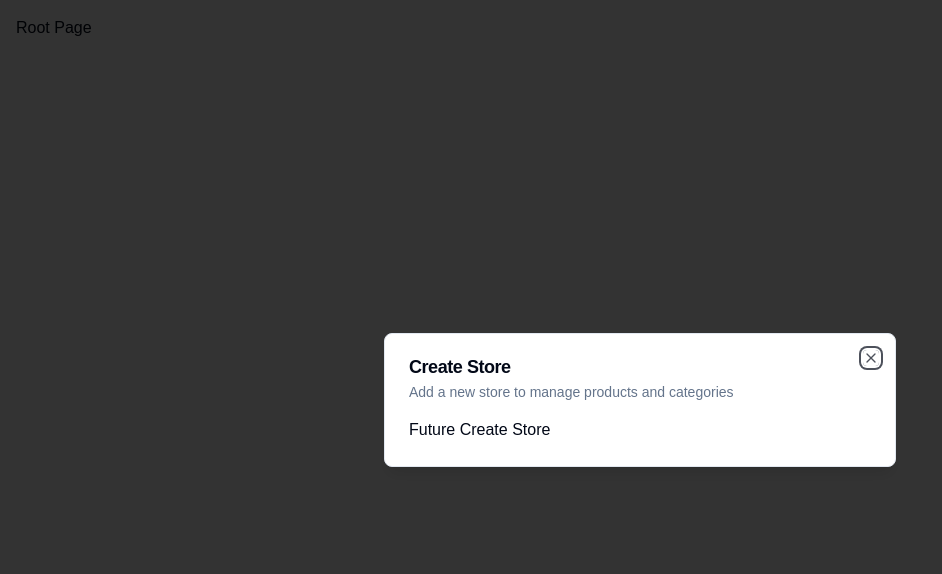
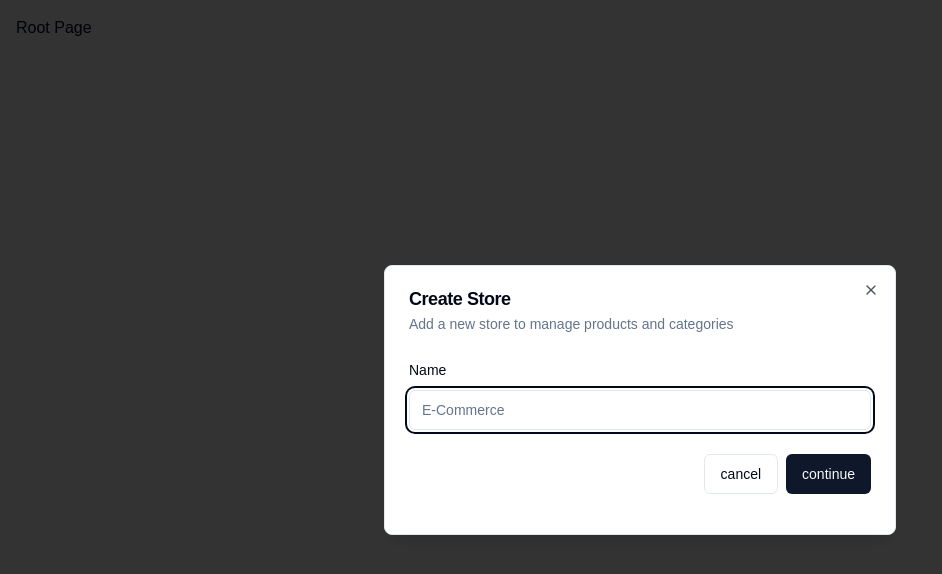
Before and after one commit to murtazanarwar/Kartly-Admin, a Next.js app: page / in a window 1280 px wide. Shown: the top 574 px of the page, without its empty margins (0-942 px from the left). Built offline with nearby package versions, Linux system fonts and the light colour scheme.

Commit message:
modal form added

```diff
--- a/components/modals/store-modal.tsx
+++ b/components/modals/store-modal.tsx
@@ -1,19 +1,68 @@
 "use client";
+import * as z from "zod";
+
 import { useStoreModal } from '@/hooks/use-store-modal';
 import { Modal } from '@/components/ui/modal';
+import { useForm } from 'react-hook-form';
+import { zodResolver } from "@hookform/resolvers/zod";
+import { Form,
+         FormControl,
+         FormField,
+         FormItem,
+         FormLabel,
+         FormMessage
+        } from "@/components/ui/form";
 
+import { Input } from "@/components/ui/input";
+import { Button } from "@/components/ui/button";
+
+const formSchema = z.object({
+    name: z.string().min(1),
+});
 
 export const StoreModal = () => {
     const storeModal = useStoreModal();
+    const form = useForm<z.infer<typeof formSchema>>({
+        resolver: zodResolver(formSchema),
+        defaultValues: {
+            name: "",
+        },
+    });
+
+    const onSubmit = async ( values: z.infer<typeof formSchema>) => {
+        console.log( values );
+    }
 
     return (
             <Modal
                 title="Create Store"
                 description="Add a new store to manage products and categories"
                 isOpen= {storeModal.isOpen}
-                onClose={storeModal.onClose}
-            >
-                Future Create Store
+                onClose={storeModal.onClose} >
+                <div>
+                    <div className="space-y-4 py-2 pb-4">
+                        <Form {...form}>
+                            <form onSubmit={form.handleSubmit(onSubmit)}>
+                                <FormField
+                                    control={form.control}
+                                    name="name"
+                                    render={({ field }) => (
+                                        <FormItem>
+                                            <FormLabel>Name</FormLabel>
+                                            <FormControl>
+                                                <Input placeholder="E-Commerce" {...field}/>
+                                            </FormControl>
+                                            <FormMessage />
+                                        </FormItem>
+                                )}/>
+                                <div className="pt-6 space-x-2 flex item-center justify-end">
+                                    <Button variant="outline" onClick = {storeModal.onClose}>cancel</Button>
+                                    <Button type="submit" >continue</Button>
+                                </div>
+                            </form>
+                        </Form>
+                    </div>
+                </div>
             </Modal>
     )
 }
--- /dev/null
+++ b/components/ui/form.tsx
@@ -0,0 +1,178 @@
+"use client"
+
+import * as React from "react"
+import * as LabelPrimitive from "@radix-ui/react-label"
+import { Slot } from "@radix-ui/react-slot"
+import {
+  Controller,
+  ControllerProps,
+  FieldPath,
+  FieldValues,
+  FormProvider,
+  useFormContext,
+} from "react-hook-form"
+
+import { cn } from "@/lib/utils"
+import { Label } from "@/components/ui/label"
+
+const Form = FormProvider
+
+type FormFieldContextValue<
+  TFieldValues extends FieldValues = FieldValues,
+  TName extends FieldPath<TFieldValues> = FieldPath<TFieldValues>
+> = {
+  name: TName
+}
+
+const FormFieldContext = React.createContext<FormFieldContextValue>(
+  {} as FormFieldContextValue
+)
+
+const FormField = <
+  TFieldValues extends FieldValues = FieldValues,
+  TName extends FieldPath<TFieldValues> = FieldPath<TFieldValues>
+>({
+  ...props
+}: ControllerProps<TFieldValues, TName>) => {
+  return (
+    <FormFieldContext.Provider value={{ name: props.name }}>
+      <Controller {...props} />
+    </FormFieldContext.Provider>
+  )
+}
+
+const useFormField = () => {
+  const fieldContext = React.useContext(FormFieldContext)
+  const itemContext = React.useContext(FormItemContext)
+  const { getFieldState, formState } = useFormContext()
+
+  const fieldState = getFieldState(fieldContext.name, formState)
+
+  if (!fieldContext) {
+    throw new Error("useFormField should be used within <FormField>")
+  }
+
+  const { id } = itemContext
+
+  return {
+    id,
+    name: fieldContext.name,
+    formItemId: `${id}-form-item`,
+    formDescriptionId: `${id}-form-item-description`,
+    formMessageId: `${id}-form-item-message`,
+    ...fieldState,
+  }
+}
+
+type FormItemContextValue = {
+  id: string
+}
+
+const FormItemContext = React.createContext<FormItemContextValue>(
+  {} as FormItemContextValue
+)
+
+const FormItem = React.forwardRef<
+  HTMLDivElement,
+  React.HTMLAttributes<HTMLDivElement>
+>(({ className, ...props }, ref) => {
+  const id = React.useId()
+
+  return (
+    <FormItemContext.Provider value={{ id }}>
+      <div ref={ref} className={cn("space-y-2", className)} {...props} />
+    </FormItemContext.Provider>
+  )
+})
+FormItem.displayName = "FormItem"
+
+const FormLabel = React.forwardRef<
+  React.ElementRef<typeof LabelPrimitive.Root>,
+  React.ComponentPropsWithoutRef<typeof LabelPrimitive.Root>
+>(({ className, ...props }, ref) => {
+  const { error, formItemId } = useFormField()
+
+  return (
+    <Label
+      ref={ref}
+      className={cn(error && "text-destructive", className)}
+      htmlFor={formItemId}
+      {...props}
+    />
+  )
+})
+FormLabel.displayName = "FormLabel"
+
+const FormControl = React.forwardRef<
+  React.ElementRef<typeof Slot>,
+  React.ComponentPropsWithoutRef<typeof Slot>
+>(({ ...props }, ref) => {
+  const { error, formItemId, formDescriptionId, formMessageId } = useFormField()
+
+  return (
+    <Slot
+      ref={ref}
+      id={formItemId}
+      aria-describedby={
+        !error
+          ? `${formDescriptionId}`
+          : `${formDescriptionId} ${formMessageId}`
+      }
+      aria-invalid={!!error}
+      {...props}
+    />
+  )
+})
+FormControl.displayName = "FormControl"
+
+const FormDescription = React.forwardRef<
+  HTMLParagraphElement,
+  React.HTMLAttributes<HTMLParagraphElement>
+>(({ className, ...props }, ref) => {
+  const { formDescriptionId } = useFormField()
+
+  return (
+    <p
+      ref={ref}
+      id={formDescriptionId}
+      className={cn("text-sm text-muted-foreground", className)}
+      {...props}
+    />
+  )
+})
+FormDescription.displayName = "FormDescription"
+
+const FormMessage = React.forwardRef<
+  HTMLParagraphElement,
+  React.HTMLAttributes<HTMLParagraphElement>
+>(({ className, children, ...props }, ref) => {
+  const { error, formMessageId } = useFormField()
+  const body = error ? String(error?.message) : children
+
+  if (!body) {
+    return null
+  }
+
+  return (
+    <p
+      ref={ref}
+      id={formMessageId}
+      className={cn("text-sm font-medium text-destructive", className)}
+      {...props}
+    >
+      {body}
+    </p>
+  )
+})
+FormMessage.displayName = "FormMessage"
+
+export {
+  useFormField,
+  Form,
+  FormItem,
+  FormLabel,
+  FormControl,
+  FormDescription,
+  FormMessage,
+  FormField,
+}
--- /dev/null
+++ b/components/ui/input.tsx
@@ -0,0 +1,25 @@
+import * as React from "react"
+
+import { cn } from "@/lib/utils"
+
+export interface InputProps
+  extends React.InputHTMLAttributes<HTMLInputElement> {}
+
+const Input = React.forwardRef<HTMLInputElement, InputProps>(
+  ({ className, type, ...props }, ref) => {
+    return (
+      <input
+        type={type}
+        className={cn(
+          "flex h-10 w-full rounded-md border border-input bg-background px-3 py-2 text-sm ring-offset-background file:border-0 file:bg-transparent file:text-sm file:font-medium file:text-foreground placeholder:text-muted-foreground focus-visible:outline-none focus-visible:ring-2 focus-visible:ring-ring focus-visible:ring-offset-2 disabled:cursor-not-allowed disabled:opacity-50",
+          className
+        )}
+        ref={ref}
+        {...props}
+      />
+    )
+  }
+)
+Input.displayName = "Input"
+
+export { Input }
--- /dev/null
+++ b/components/ui/label.tsx
@@ -0,0 +1,26 @@
+"use client"
+
+import * as React from "react"
+import * as LabelPrimitive from "@radix-ui/react-label"
+import { cva, type VariantProps } from "class-variance-authority"
+
+import { cn } from "@/lib/utils"
+
+const labelVariants = cva(
+  "text-sm font-medium leading-none peer-disabled:cursor-not-allowed peer-disabled:opacity-70"
+)
+
+const Label = React.forwardRef<
+  React.ElementRef<typeof LabelPrimitive.Root>,
+  React.ComponentPropsWithoutRef<typeof LabelPrimitive.Root> &
+    VariantProps<typeof labelVariants>
+>(({ className, ...props }, ref) => (
+  <LabelPrimitive.Root
+    ref={ref}
+    className={cn(labelVariants(), className)}
+    {...props}
+  />
+))
+Label.displayName = LabelPrimitive.Root.displayName
+
+export { Label }
--- a/components/ui/modal.tsx
+++ b/components/ui/modal.tsx
@@ -1,6 +1,6 @@
 "use client"
 
-import { Dialog, DialogContent, DialogDescription, DialogHeader, DialogTitle } from "./dialog";
+import { Dialog, DialogContent, DialogDescription, DialogHeader, DialogTitle } from "@/components/ui/dialog";
 
 
 interface ModalProps {
--- a/package.json
+++ b/package.json
@@ -10,7 +10,9 @@
   },
   "dependencies": {
     "@clerk/nextjs": "^5.7.1",
+    "@hookform/resolvers": "^3.9.0",
     "@radix-ui/react-dialog": "^1.1.2",
+    "@radix-ui/react-label": "^2.1.0",
     "@radix-ui/react-slot": "^1.1.0",
     "class-variance-authority": "^0.7.0",
     "clsx": "^2.1.1",
@@ -18,8 +20,10 @@
     "next": "14.2.14",
     "react": "^18",
     "react-dom": "^18",
+    "react-hook-form": "^7.53.0",
     "tailwind-merge": "^2.5.3",
     "tailwindcss-animate": "^1.0.7",
+    "zod": "^3.23.8",
     "zustand": "^5.0.0-rc.2"
   },
   "devDependencies": {
```
Also changed, not shown: 1 other file (tests, documents, lock files or other folders).
